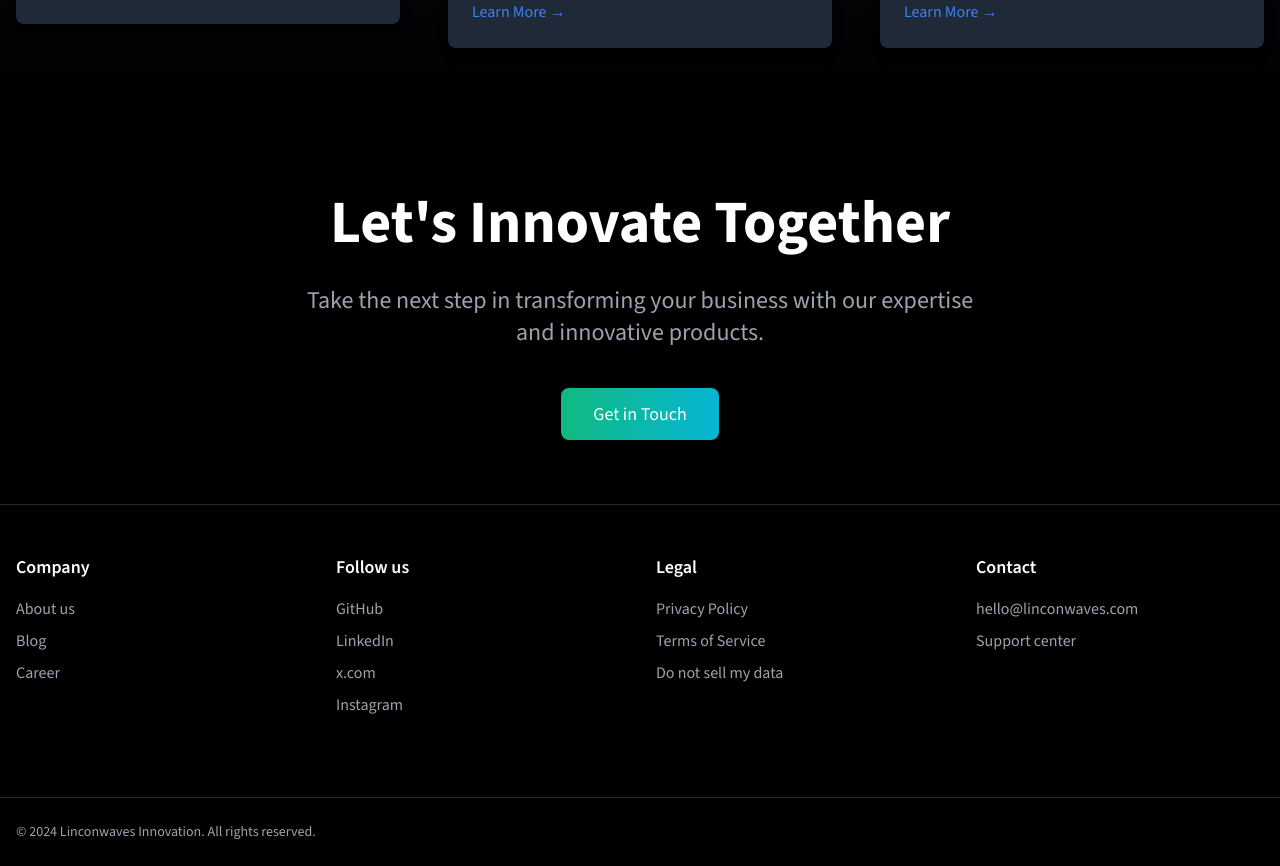
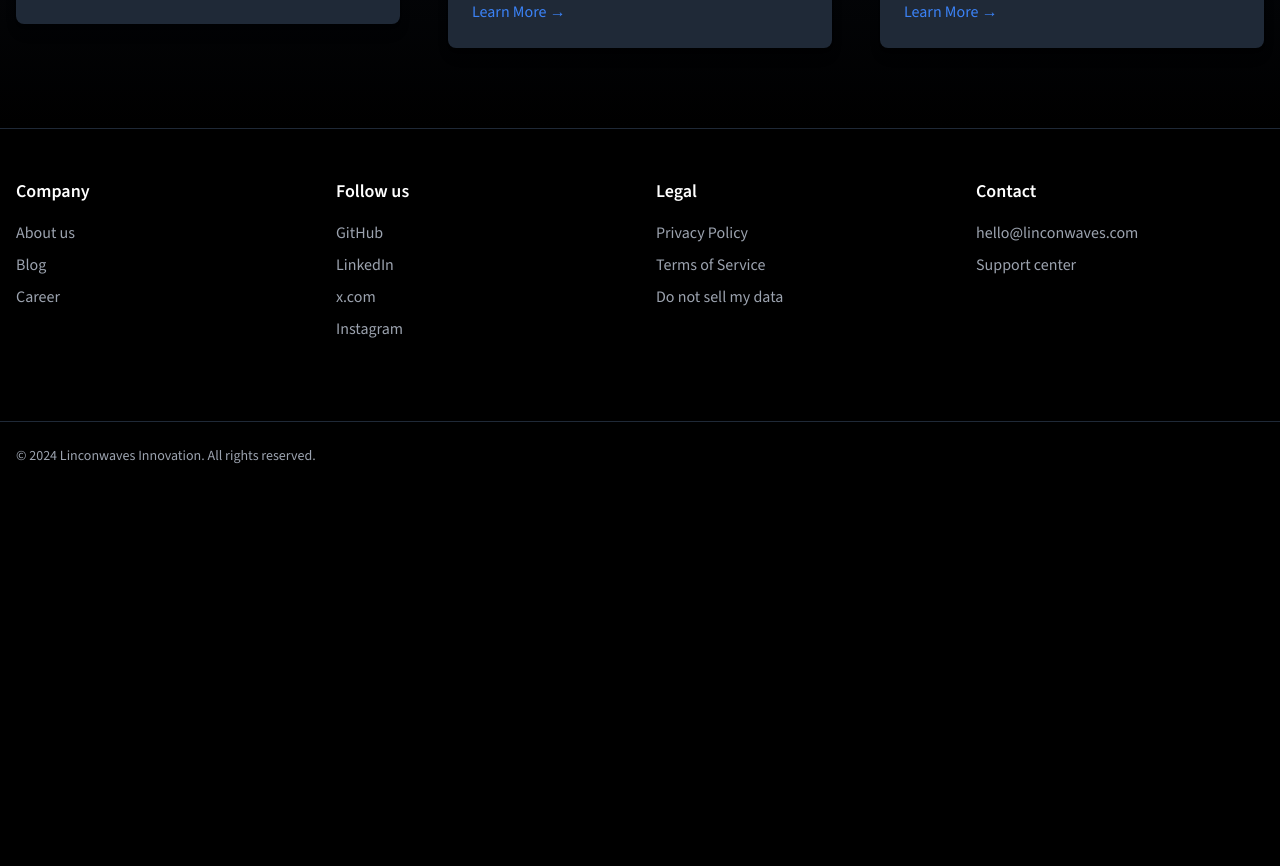
Before and after one commit to Callmecgrey/new-waves, a Next.js app: page /products in a window 1280 px wide. Shown: the part 1560-2426 px from the top of the page. After the commit the page ends 2050 px from the top, so only its background shows below. Built offline with nearby package versions, Linux system fonts and the light colour scheme.

Commit message:
commented out cta

```diff
--- a/pages/products.tsx
+++ b/pages/products.tsx
@@ -2,7 +2,7 @@
 
 import Head from 'next/head';
 import Image from 'next/image';
-import Link from 'next/link'; // Or use CustomLink if applicable
+import Link from 'next/link';
 import Navbar from '../components/Navbar';
 import Footer from '../components/Footer';
 
@@ -128,7 +128,7 @@ export default function Products() {
           </div>
         </section>
 
-        {/* Call to Action Section */}
+        {/* Call to Action Section
         <section className="py-16 bg-black text-center">
           <div className="container mx-auto px-6 md:px-0">
             <h2 className="text-5xl md:text-6xl font-bold mb-8">
@@ -139,14 +139,14 @@ export default function Products() {
               expertise and innovative products.
             </p>
             {/* Internal Link without nested <a> */}
-            <Link
+            {/* <Link
               href="/contact"
               className="bg-gradient-to-r from-emerald-500 to-cyan-500 text-white py-3 px-8 rounded-lg text-lg font-medium hover:from-emerald-600 hover:to-cyan-600 transition shadow-lg inline-block"
             >
               Get in Touch
             </Link>
           </div>
-        </section>
+        </section> */}
 
         <Footer />
       </main>
```
